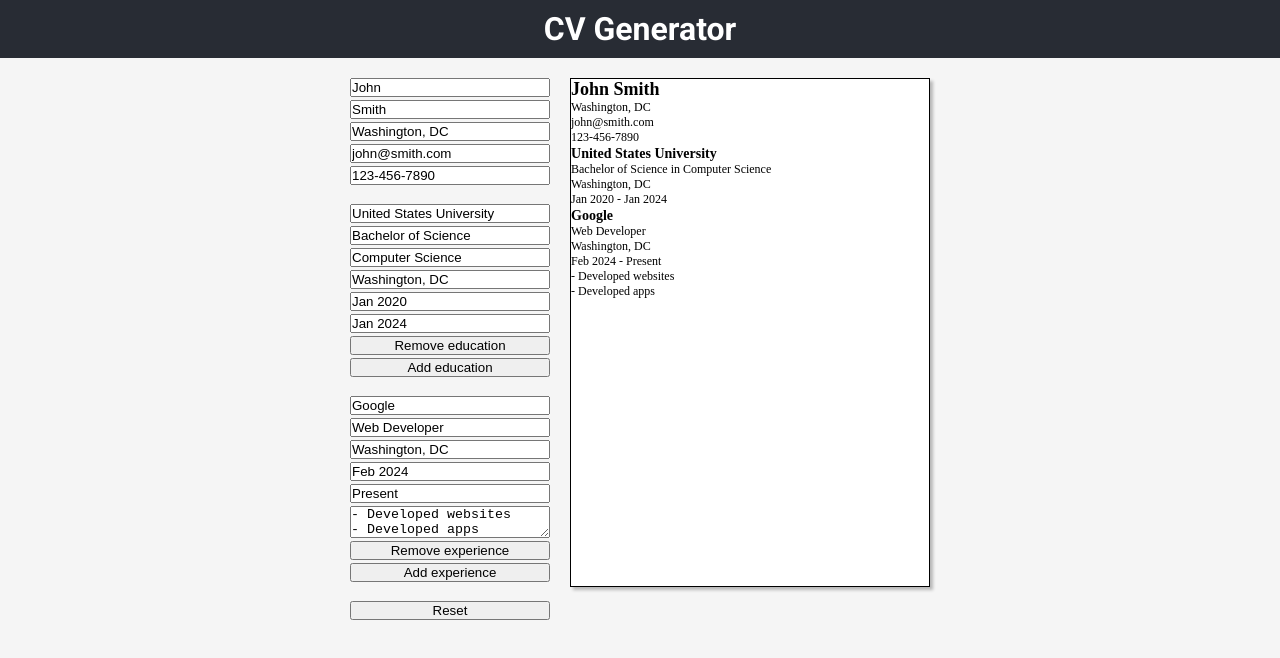
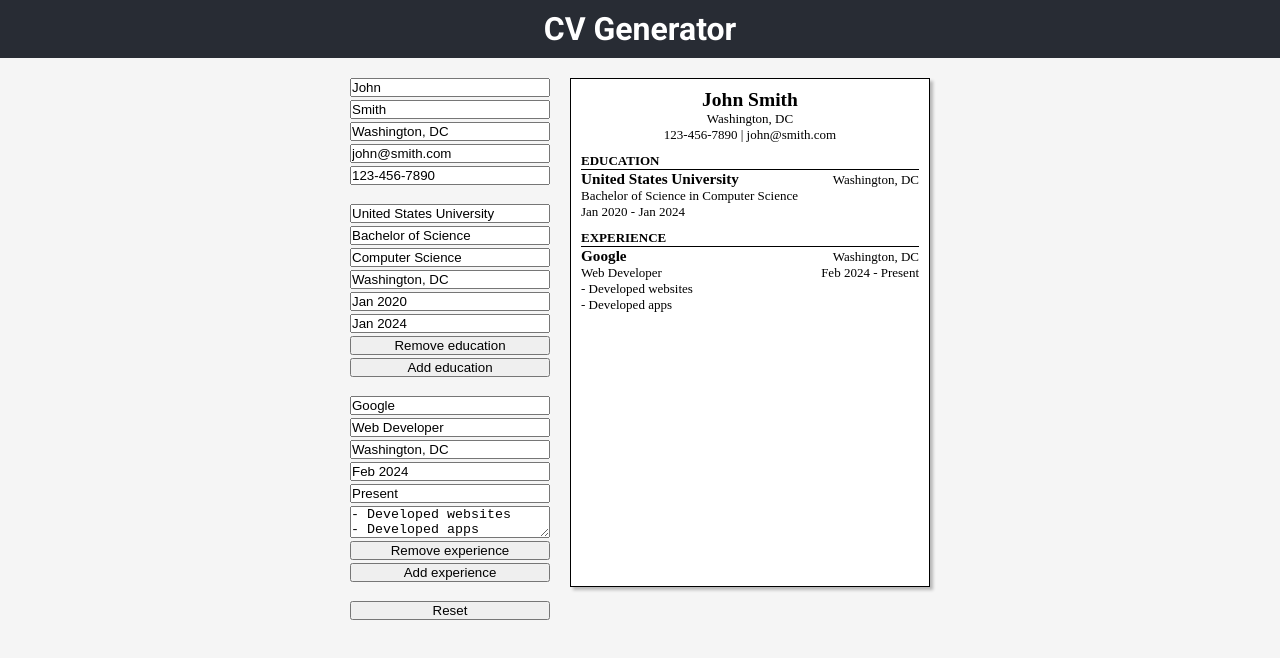
Before and after one commit to robsassack/cv-generator, a React (Vite) app: page / in a window 1280 px wide. Shown: the top 658 px of the page. Built offline with nearby package versions, Linux system fonts and the light colour scheme.

Commit message:
Finished styling for full document

```diff
--- a/src/App.css
+++ b/src/App.css
@@ -44,7 +44,7 @@ body {
   box-shadow: 3px 3px 3px rgb(0, 0, 0, 0.25);
   width: 360px;
   height: 509px;
-  font-size: 12px;
+  font-size: 13px;
   background-color: white;
 }
 
@@ -66,6 +66,29 @@ body {
 
 .display {
   font-family: 'Times New Roman', Times, serif;
+  padding: 10px;
+}
+
+.display--general {
+  display: flex;
+  flex-direction: column;
+  align-items: center;
+  margin-bottom: 10px;
+}
+
+.display--apart {
+  display: flex;
+  justify-content: space-between;
+  align-items: baseline;
+}
+
+.display--education {
+  margin-bottom: 10px;
+}
+
+.display--title {
+  font-weight: bold;
+  border-bottom: 1px solid black;
 }
 
 .display--exp-desc {
--- a/src/components/Display.jsx
+++ b/src/components/Display.jsx
@@ -6,11 +6,13 @@ class Display extends React.Component {
     return this.props.info.education.map((education) => {
       return (
         <div className='display--education' key={nanoid()}>
+          <div className='display--apart'>
             <h3>{education.school}</h3>
+            <p>{education.location}</p>
+          </div>
           <p>
             {education.degree} in {education.major}
           </p>
-          <p>{education.location}</p>
           <p>
             {education.start} - {education.end}
           </p>
@@ -23,12 +25,16 @@ class Display extends React.Component {
     return this.props.info.experience.map((experience) => {
       return (
         <div className='display--experience' key={nanoid()}>
+          <div className='display--apart'>
             <h3>{experience.company}</h3>
+            <p>{experience.location}</p>
+          </div>
+          <div className='display--apart'>
             <p>{experience.title}</p>
-          <p>{experience.location}</p>
             <p>
               {experience.start} - {experience.end}
             </p>
+          </div>
           <p className='display--exp-desc'>{experience.description}</p>
         </div>
       );
@@ -39,14 +45,19 @@ class Display extends React.Component {
     return (
       <div className='display'>
         <div className='display--info'>
+          <div className='display--general'>
             <h2>
               {this.props.info.firstName} {this.props.info.lastName}
             </h2>
             <p>{this.props.info.location}</p>
-          <p>{this.props.info.email}</p>
-          <p>{this.props.info.phone}</p>
+            <p>
+              {this.props.info.phone} | {this.props.info.email}
+            </p>
           </div>
+        </div>
+        <p className='display--title'>EDUCATION</p>
         {this.displayEducation()}
+        <p className='display--title'>EXPERIENCE</p>
         {this.displayExperience()}
       </div>
     );
```
Lines whose indentation alone changed are shown as unchanged.
